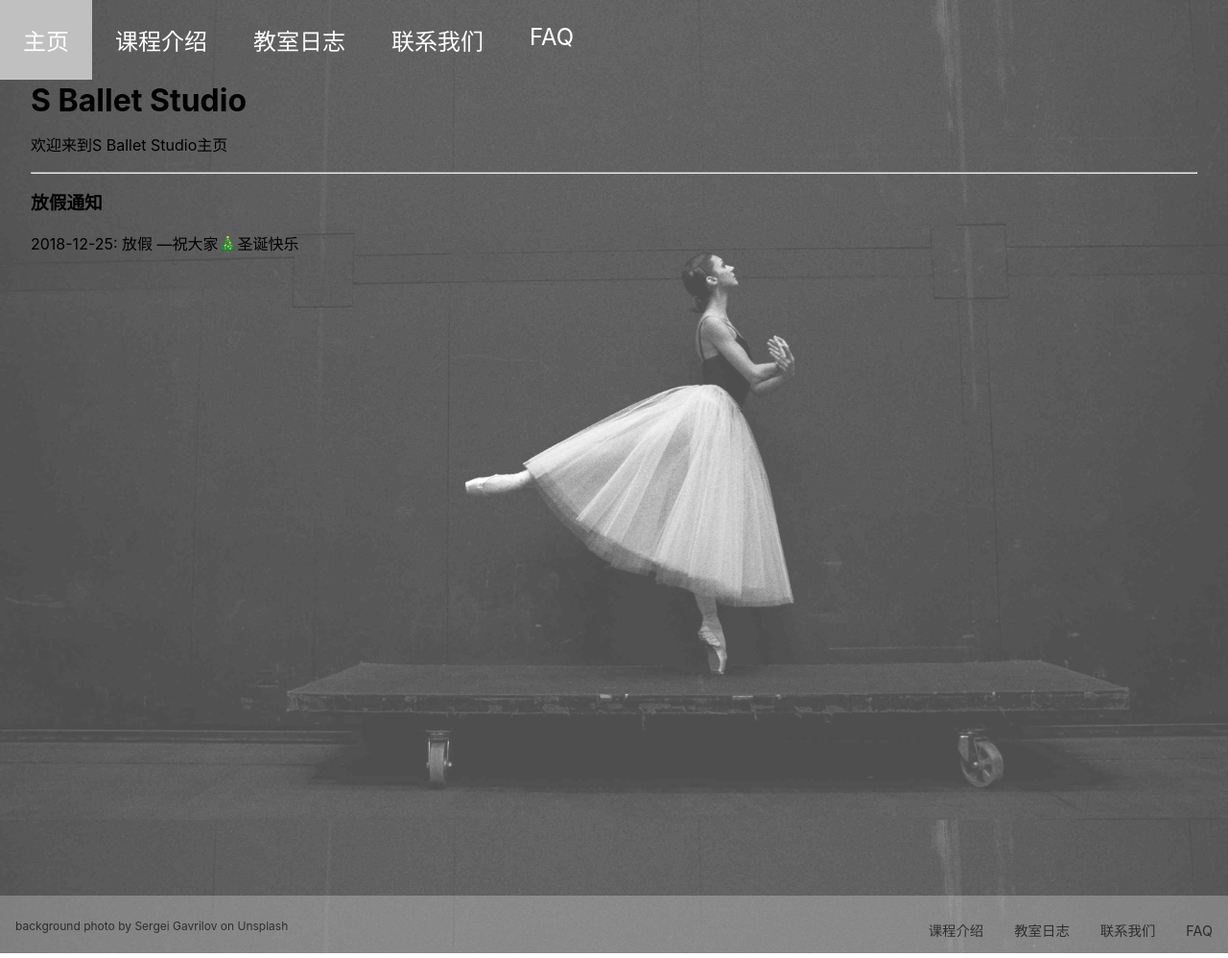
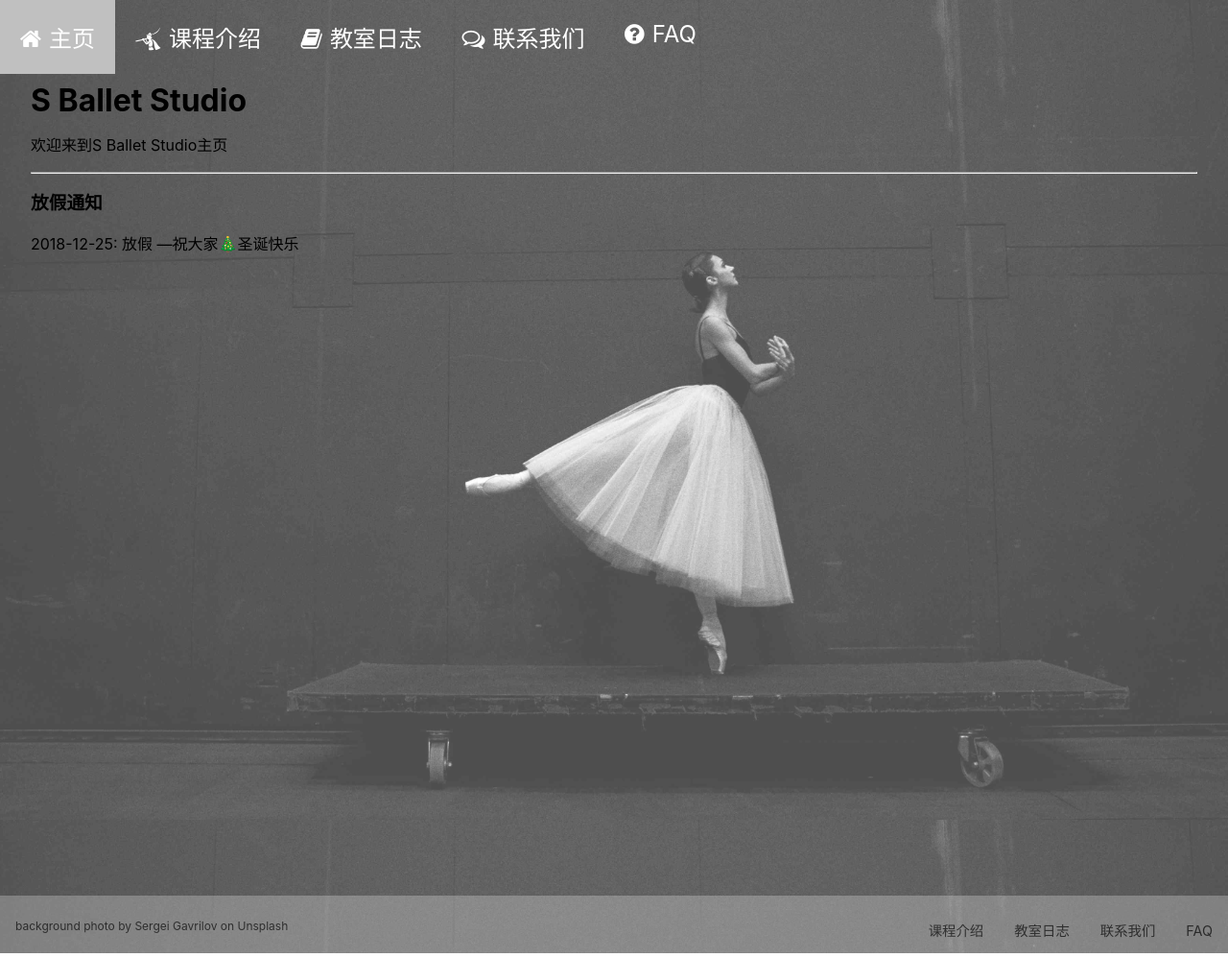
Before and after one commit to s-ballet-studio/s-ballet-studio.github.io, a Jekyll site: the page built from index.md, in a window 1280 px wide. Shown: the whole page at 96% size. Built offline with Jekyll 4.4.1, drawn with Linux system fonts in a browser that asks for light colours; our own code applies the rules of GitHub Pages for plain Markdown files.

Commit message:
add mobile view

```diff
--- a/_includes/nav.html
+++ b/_includes/nav.html
@@ -1,18 +1,20 @@
 <nav role="navigation" class="nav-click">
+        <link rel="stylesheet" href="https://cdnjs.cloudflare.com/ajax/libs/font-awesome/4.7.0/css/font-awesome.min.css">
     <ul>
-        <li><a href="/">主页</a></li>
-        <li><a href="/lesson_index">课程介绍</a>
+
+        <li><a href="/"><i class="fa fa-home"></i><span class="mobile-hide">主页</span></a></li>
+        <li><a href="/lesson_index"><i class="fa fa-pied-piper-alt"></i><span class="mobile-hide">课程介绍</span></a>
             <ul class="dropdown">
-                <li><a href="/lesson_level_0">初级课程</a></li>
-                <li><a href="/lesson_level_1">中级课程</a></li>
-                <li><a href="/lesson_level_2">高级课程</a></li>
-                <li><a href="/terminology">术语</a></li>
-                <li><a href="/price">价目表</a></li>
+                <li><a href="/lesson_level_0"><i class="fa fa-star-o"></i><span class="mobile-hide">初级课程</span></a></li>
+                <li><a href="/lesson_level_1"><i class="fa fa-moon-o"></i><span class="mobile-hide">中级课程</span></a></li>
+                <li><a href="/lesson_level_2"><i class="fa fa-sun-o"></i><span class="mobile-hide">高级课程</span></a></li>
+                <li><a href="/terminology"><i class="fa fa-pencil-square-o"></i><span class="mobile-hide">术语</span></a></li>
+                <li><a href="/price"><i class="fa fa-credit-card"></i><span class="mobile-hide">价目表</span></a></li>
             </ul>
         </li>
-        <li><a href="/blog/">教室日志</a></li>
-        <li><a href="/contact">联系我们</a></li>
-        <li><a href="/faq">FAQ</a>
+        <li><a href="/blog/"><i class="fa fa-book"></i><span class="mobile-hide">教室日志</span></a></li>
+        <li><a href="/contact"><i class="fa fa-comments-o"></i><span class="mobile-hide">联系我们</span></a></li>
+        <li><a href="/faq"><i class="fa fa-question-circle"></i><span class="mobile-hide">FAQ</span></a>
             <!-- <ul class="dropdown">
             <li><a href="#">非学员报名体验课</a></li>
             <li><a href="#">上课须知</a></li> -->
--- a/assets/css/style.css
+++ b/assets/css/style.css
@@ -1,6 +1,9 @@
 /* @import "{{ site.theme }}"; */
 
 
+i.fa{
+    padding-right: .5rem;
+}
 body {
     margin: 0;
     /* background-image: url('../img/sergei-gavrilov-528341-unsplash.jpg'); */
@@ -42,7 +45,7 @@
 #main_content_wrap p img[alt="school_map"] {
     width: 50%;
     float: right;
-    margin-right: 5rem;
+    margin-right: .5rem;
 
 
 }
@@ -153,11 +156,25 @@
     /* background: darkorange; */
     display: block;
     float: left;
-    padding: 1.5rem;
+    padding: 1.3rem;
     position: relative;
     text-decoration: none;
     transition-duration: 0.5s;
 }
+
+@media only screen and (max-width: 600px) {
+    .mobile-hide{ display: none !important; }
+    li {
+        padding: 1rem;
+    }
+    li ul.dropdown li{
+        padding: 1rem;
+    }
+
+
+ }
+
+
 
 li a {
     color: #fff;
@@ -185,7 +202,7 @@
     width: 100%;
     position: absolute;
     transition: all 0.5s ease;
-    margin-top: 1.5rem;
+    margin-top: 1.3rem;
     left: 0;
     display: none;
     font-size: 1.2rem;
```
Also changed, not shown: readme.md (added).
